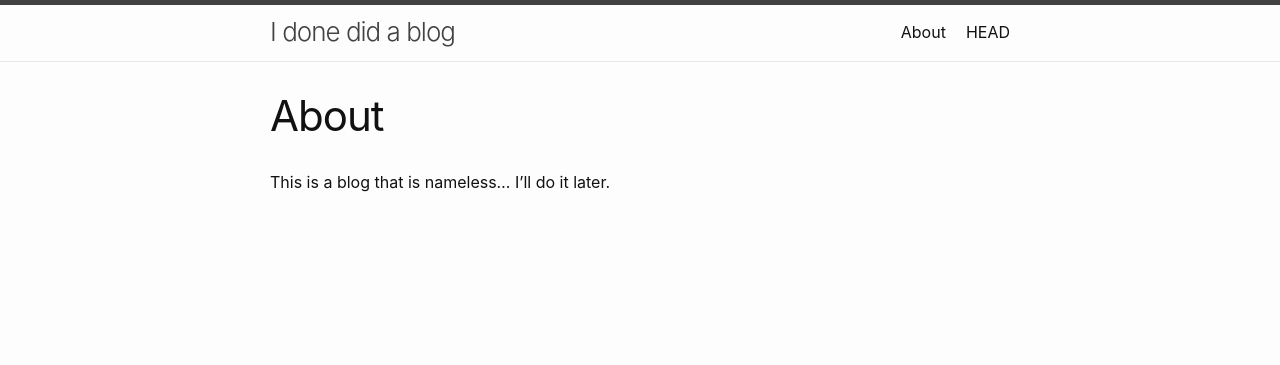
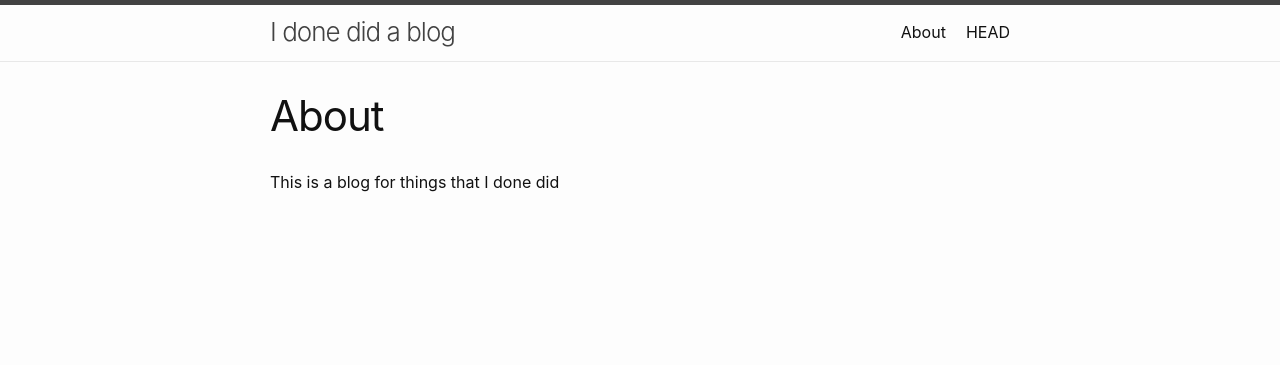
Before and after one commit to AMacaroon/CreavesCash.github.io, a Jekyll site: the page built from about.md, in a window 1280 px wide. Shown: the top 365 px of the page. Built offline with Jekyll 4.4.1, drawn with Linux system fonts in a browser that asks for light colours.

Commit message:
Update about.md

```diff
--- a/about.md
+++ b/about.md
@@ -4,4 +4,4 @@ title: About
 permalink: /about/
 ---
 
-This is a blog that is nameless... I'll do it later.
+This is a blog for things that I done did
```
